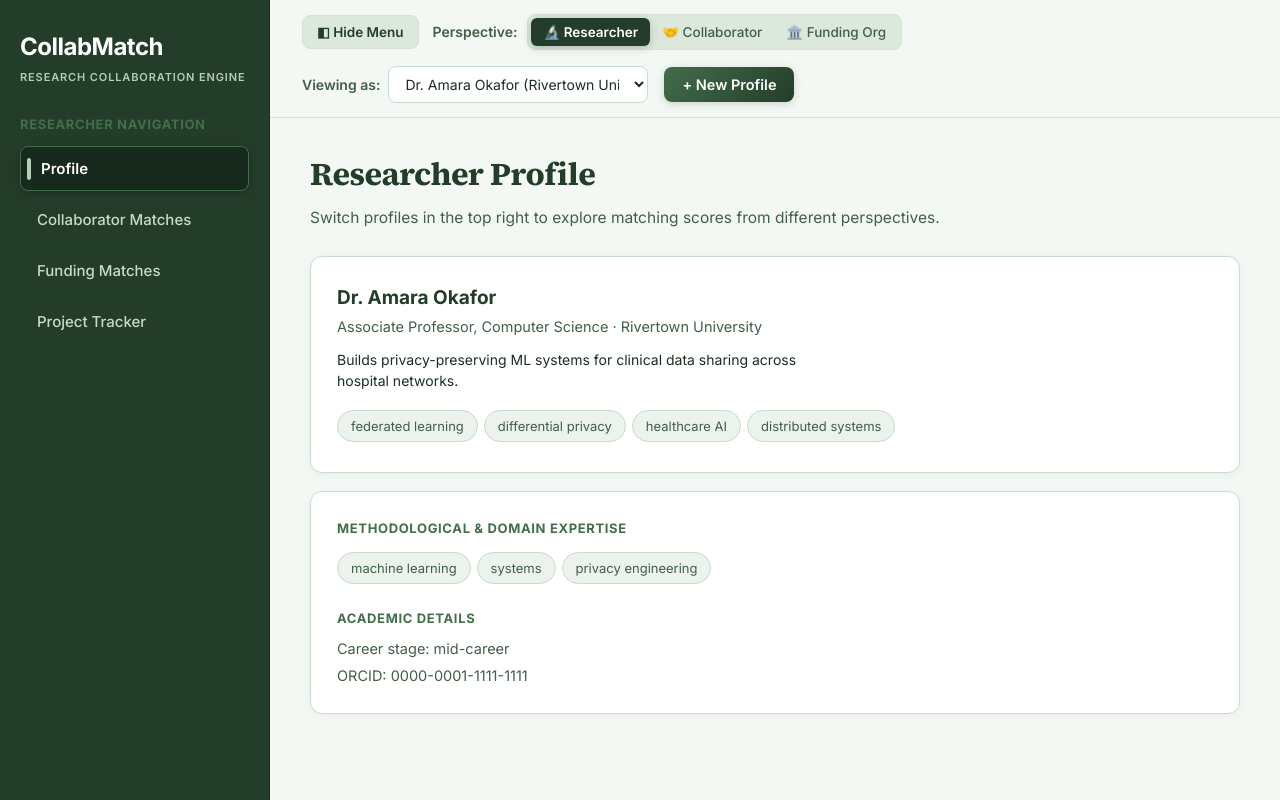
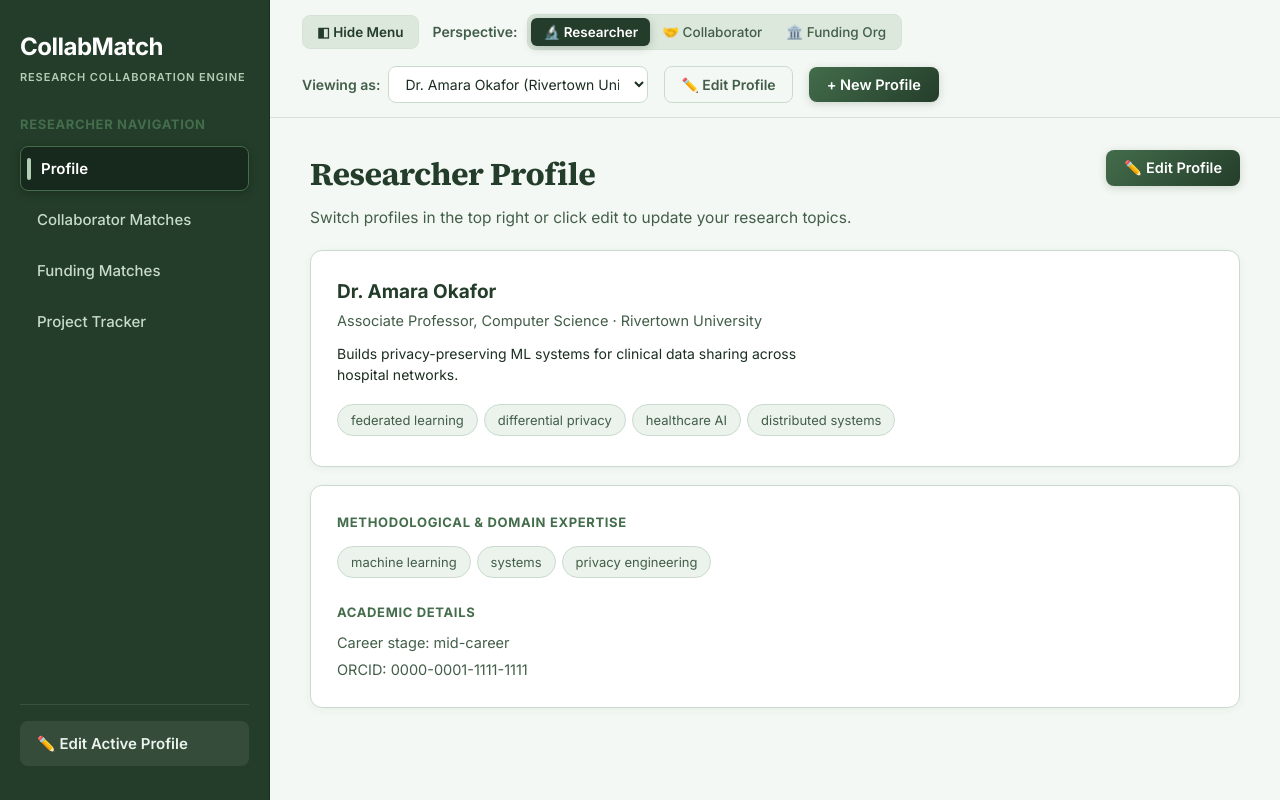
Before and after one commit to harini23-4/wins-ai-hack, a React (Vite) app in the folder frontend/: page / in a window 1280 px wide. Built offline with nearby package versions, Linux system fonts and the light colour scheme.

Commit message:
Add Edit Profile button to header, sidebar, and profile page

```diff
--- a/frontend/src/App.jsx
+++ b/frontend/src/App.jsx
@@ -28,6 +28,7 @@ const ROLE_TABS = {
 export default function App() {
   const [sidebarOpen, setSidebarOpen] = useState(true);
   const [creating, setCreating] = useState(false);
+  const [editing, setEditing] = useState(false);
   const [profiles, setProfiles] = useState([]);
   const [activeId, setActiveId] = useState(null);
   const [role, setRole] = useState("researcher");
@@ -45,6 +46,8 @@ export default function App() {
   const handleRoleChange = (newRole) => {
     setRole(newRole);
     setTab(ROLE_TABS[newRole][0].id);
+    setEditing(false);
+    setCreating(false);
   };
 
   const handleCreateProfile = (newProfile) => {
@@ -52,10 +55,31 @@ export default function App() {
     setProfiles(updated);
     setActiveId(newProfile.id);
     setCreating(false);
+    setEditing(false);
     setTab("profile");
 
     const custom = JSON.parse(localStorage.getItem("collabmatch_custom_profiles") || "[]");
     localStorage.setItem("collabmatch_custom_profiles", JSON.stringify([...custom, newProfile]));
+  };
+
+  const handleUpdateProfile = (updatedProfile) => {
+    const updated = profiles.map((p) =>
+      String(p.id) === String(updatedProfile.id) ? updatedProfile : p
+    );
+    setProfiles(updated);
+    setEditing(false);
+    setCreating(false);
+    setTab("profile");
+
+    // Persist edits to localStorage
+    const custom = JSON.parse(localStorage.getItem("collabmatch_custom_profiles") || "[]");
+    const existingIndex = custom.findIndex((p) => String(p.id) === String(updatedProfile.id));
+    if (existingIndex >= 0) {
+      custom[existingIndex] = updatedProfile;
+      localStorage.setItem("collabmatch_custom_profiles", JSON.stringify(custom));
+    } else {
+      localStorage.setItem("collabmatch_custom_profiles", JSON.stringify([...custom, updatedProfile]));
+    }
   };
 
   const profile = profiles.find((p) => String(p.id) === String(activeId));
@@ -77,19 +101,37 @@ export default function App() {
           {currentTabs.map((t) => (
             <button
               key={t.id}
-              className={`nav-link ${tab === t.id ? "active" : ""}`}
+              className={`nav-link ${tab === t.id && !creating && !editing ? "active" : ""}`}
               onClick={() => {
                 setTab(t.id);
                 setCreating(false);
+                setEditing(false);
               }}
             >
               {t.label}
             </button>
           ))}
         </nav>
+
+        {/* 1. EDIT BUTTON IN SIDEBAR */}
+        {profile && (
+          <div style={{ marginTop: "auto", borderTop: "1px solid rgba(255,255,255,0.1)", paddingTop: 16 }}>
+            <button
+              type="button"
+              className="nav-link"
+              style={{ color: "var(--c-mint-lightest)", background: "rgba(255,255,255,0.08)", fontWeight: 600 }}
+              onClick={() => {
+                setEditing(true);
+                setCreating(false);
+              }}
+            >
+              ✏️ Edit Active Profile
+            </button>
+          </div>
+        )}
       </aside>
 
-      {/* Main Content & Spaced Top Header */}
+      {/* Main Content & Top Header */}
       <div className="main-wrapper">
         <header className="top-header">
           <div className="header-left">
@@ -140,6 +182,7 @@ export default function App() {
                   onChange={(e) => {
                     setActiveId(e.target.value);
                     setCreating(false);
+                    setEditing(false);
                   }}
                 >
                   {profiles.map((p) => (
@@ -151,10 +194,28 @@ export default function App() {
               </div>
             )}
 
+            {/* 2. EDIT BUTTON IN TOP HEADER */}
+            {profile && (
+              <button
+                type="button"
+                className="btn-ghost"
+                onClick={() => {
+                  setEditing(true);
+                  setCreating(false);
+                }}
+                style={{ fontWeight: 600 }}
+              >
+                ✏️ Edit Profile
+              </button>
+            )}
+
             <button
               type="button"
               className="btn-primary"
-              onClick={() => setCreating(true)}
+              onClick={() => {
+                setCreating(true);
+                setEditing(false);
+              }}
             >
               + New Profile
             </button>
@@ -162,30 +223,62 @@ export default function App() {
         </header>
 
         <main className="main">
-          {!profile && !creating && (
+          {!profile && !creating && !editing && (
             <div className="loading">Loading research database...</div>
           )}
 
+          {/* CREATE PROFILE FORM */}
           {creating && (
             <>
               <h1 className="page-title">Create Researcher Profile</h1>
               <p className="page-sub">
-                Add your profile to compute live AI collaborator scores and grant matches immediately.
+                Add a new researcher profile to calculate live collaborator scores and grant matches.
               </p>
               <ProfileForm
-                onCreate={handleCreateProfile}
+                onSave={handleCreateProfile}
                 onCancel={() => setCreating(false)}
               />
             </>
           )}
 
-          {!creating && profile && tab === "profile" && (
+          {/* EDIT PROFILE FORM */}
+          {editing && profile && (
             <>
-              <h1 className="page-title">Researcher Profile</h1>
+              <h1 className="page-title">Edit Researcher Profile</h1>
               <p className="page-sub">
-                Switch profiles in the top right to explore matching scores from different perspectives.
+                Update details for <strong>{profile.name}</strong>. Matching algorithms will recompute instantly.
               </p>
+              <ProfileForm
+                initialProfile={profile}
+                onSave={handleUpdateProfile}
+                onCancel={() => setEditing(false)}
+              />
+            </>
+          )}
+
+          {/* 3. RESEARCHER PROFILE VIEW WITH EDIT BUTTON */}
+          {!creating && !editing && profile && tab === "profile" && (
+            <>
+              <div style={{ display: "flex", justifyContent: "space-between", alignItems: "flex-start", flexWrap: "wrap", gap: 12, marginBottom: 20 }}>
+                <div>
+                  <h1 className="page-title">Researcher Profile</h1>
+                  <p className="page-sub" style={{ marginBottom: 0 }}>
+                    Switch profiles in the top right or click edit to update your research topics.
+                  </p>
+                </div>
+
+                <button
+                  type="button"
+                  className="btn-primary"
+                  onClick={() => setEditing(true)}
+                  style={{ display: "inline-flex", alignItems: "center", gap: 6 }}
+                >
+                  ✏️ Edit Profile
+                </button>
+              </div>
+
               <ProfileOverview profile={profile} />
+
               <div className="card">
                 <div className="section-label" style={{ marginTop: 0 }}>
                   Methodological & Domain Expertise
@@ -204,15 +297,15 @@ export default function App() {
             </>
           )}
 
-          {!creating && profile && tab === "collaborators" && (
+          {!creating && !editing && profile && tab === "collaborators" && (
             <CollaboratorMatches profile={profile} />
           )}
 
-          {!creating && profile && tab === "funding" && (
+          {!creating && !editing && profile && tab === "funding" && (
             <FundingMatches profile={profile} />
           )}
 
-          {!creating && profile && tab === "projects" && (
+          {!creating && !editing && profile && tab === "projects" && (
             <ProjectTracker profile={profile} />
           )}
         </main>
```
